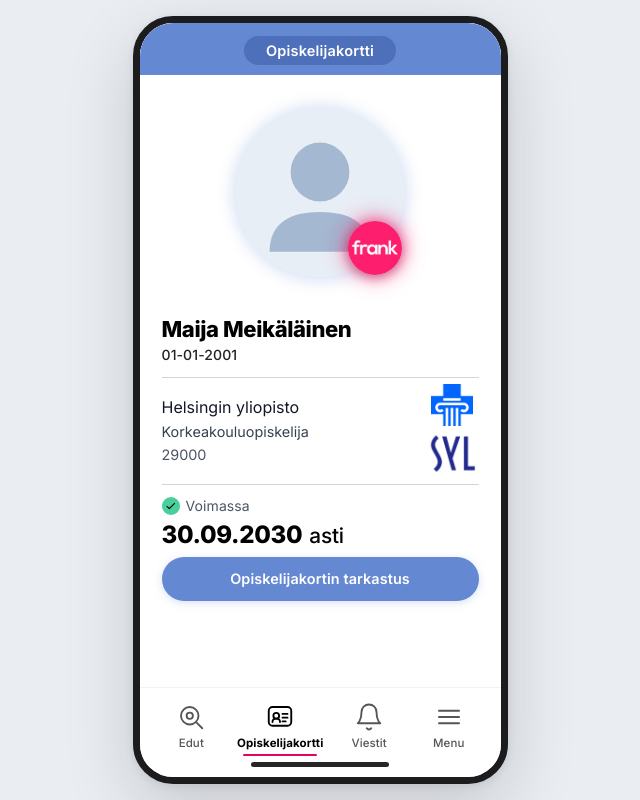
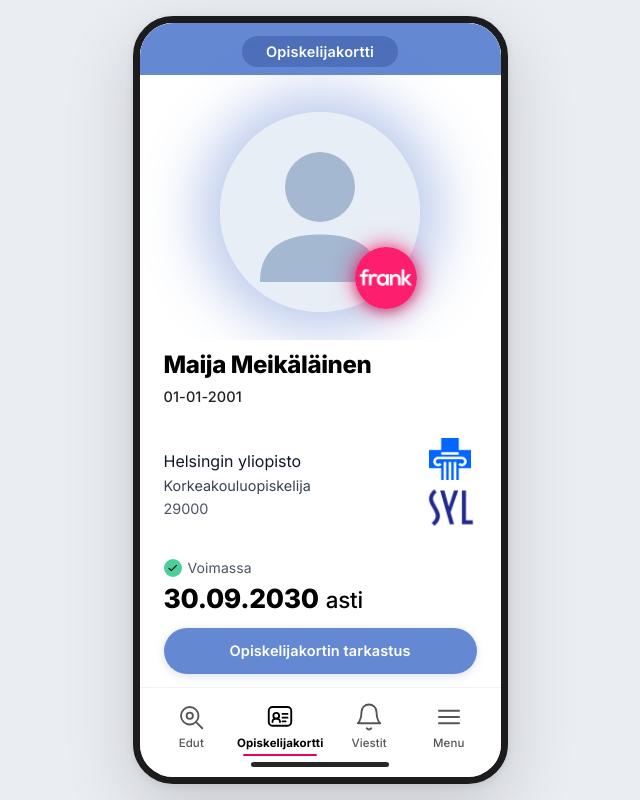
Before and after one commit to vuorelanvenski-lab/frank, a React (Vite) app: page / in a window 1280 px wide. Shown: the whole page, without its empty margins (320-960 px from the left). Built offline with nearby package versions, Linux system fonts and the light colour scheme.

Commit message:
Restore original spacious layout and full blue glow

```diff
--- a/src/App.css
+++ b/src/App.css
@@ -37,9 +37,9 @@
    Top Section: Header + Profile Avatar
    ======================================== */
 .card-top-section {
-  height: 38%;
-  min-height: 38%;
-  max-height: 38%;
+  height: 42%;
+  min-height: 42%;
+  max-height: 42%;
   display: flex;
   flex-direction: column;
   flex-shrink: 0;
@@ -67,21 +67,21 @@
   color: #ffffff;
   font-size: 14.5px;
   font-weight: 600;
-  padding: 6px 22px;
+  padding: 7px 24px;
   border-radius: 20px;
   letter-spacing: 0.2px;
   user-select: none;
-  margin-top: 2px;
+  margin-top: 4px;
 }
 
-/* Avatar Section pushed down cleanly */
+/* Avatar Section with generous space */
 .avatar-section {
   flex: 1;
   display: flex;
   justify-content: center;
   align-items: center;
   position: relative;
-  padding-top: 2px;
+  padding-top: 10px;
 }
 
 .avatar-glow-wrapper {
@@ -91,13 +91,13 @@
   justify-content: center;
 }
 
-/* Profile Picture: More compact with smaller, subtle blue glow */
+/* Profile Picture: Original size with full blue glow */
 .avatar-circle {
   position: relative;
-  width: clamp(165px, 21vh, 192px);
-  height: clamp(165px, 21vh, 192px);
+  width: clamp(188px, 25vh, 218px);
+  height: clamp(188px, 25vh, 218px);
   border-radius: 50%;
-  box-shadow: 0 0 16px 3px rgba(101, 136, 211, 0.28);
+  box-shadow: 0 0 56px 20px rgba(101, 136, 211, 0.45);
   display: flex;
   align-items: center;
   justify-content: center;
@@ -127,13 +127,13 @@
   display: block;
 }
 
-/* Pure diffuse pulsing glow behind Frank badge - matching frank.png (#fd1e6e) */
+/* Pure diffuse pulsing glow behind Frank badge */
 .frank-badge-glow {
   position: absolute;
-  bottom: 2px;
-  right: 2px;
-  width: clamp(52px, 6.8vh, 60px);
-  height: clamp(52px, 6.8vh, 60px);
+  bottom: 3px;
+  right: 3px;
+  width: clamp(58px, 7.8vh, 68px);
+  height: clamp(58px, 7.8vh, 68px);
   border-radius: 50%;
   pointer-events: none;
   z-index: 1;
@@ -156,10 +156,10 @@
 /* Frank circular badge - transparent background so colors match perfectly */
 .frank-badge {
   position: absolute;
-  bottom: 2px;
-  right: 2px;
-  width: clamp(52px, 6.8vh, 60px);
-  height: clamp(52px, 6.8vh, 60px);
+  bottom: 3px;
+  right: 3px;
+  width: clamp(58px, 7.8vh, 68px);
+  height: clamp(58px, 7.8vh, 68px);
   border-radius: 50%;
   background: transparent;
   overflow: hidden;
@@ -190,7 +190,7 @@
   flex: 1;
   min-height: 0; /* Critical so flex child shrinks properly */
   background: #ffffff;
-  padding: 2px 22px 8px 22px;
+  padding: 4px 24px 14px 24px;
   display: flex;
   flex-direction: column;
   overflow: hidden; /* Strictly non-scrollable */
@@ -200,25 +200,25 @@
 
 /* Student Identity (Name & DOB) */
 .student-identity {
-  margin-top: 4px;
+  margin-top: 6px;
   text-align: left;
 }
 
 .student-name {
-  font-size: clamp(22px, 2.7vh, 25px);
+  font-size: clamp(23px, 3vh, 26.5px);
   font-weight: 800;
   color: #000000;
   letter-spacing: -0.4px;
   margin: 0;
-  line-height: 1.2;
+  line-height: 1.25;
 }
 
-/* Tighter spacing under birthdate */
+/* Spacing between birthdate and name */
 .student-birthdate {
-  font-size: 14px;
+  font-size: 14.5px;
   font-weight: 500;
   color: #222222;
-  margin: 4px 0 8px 0;
+  margin: 8px 0 12px 0;
   letter-spacing: 0.1px;
 }
 
@@ -226,16 +226,16 @@
 .card-divider {
   height: 1px;
   background: #d1d5db;
-  margin: 6px 0;
+  margin: 10px 0;
   width: 100%;
 }
 
-/* Institution & SYL Row */
+/* Institution & SYL Row - Bigger Typography */
 .institution-row {
   display: flex;
   justify-content: space-between;
   align-items: center;
-  padding: 0;
+  padding: 1px 0;
 }
 
 .institution-info {
@@ -328,38 +328,38 @@
   letter-spacing: 0.1px;
 }
 
-/* Small gap between validity date and button */
+/* Gap between validity date and button */
 .validity-date-row {
   margin-top: 2px;
-  margin-bottom: 4px;
+  margin-bottom: 8px;
   display: flex;
   align-items: baseline;
   gap: 7px;
 }
 
 .validity-date-number {
-  font-size: clamp(23px, 3vh, 26px);
+  font-size: clamp(24px, 3.3vh, 27.5px);
   font-weight: 800;
   color: #000000;
   letter-spacing: -0.3px;
 }
 
 .validity-date-suffix {
-  font-size: clamp(20px, 2.6vh, 23px);
+  font-size: clamp(21px, 2.8vh, 24px);
   font-weight: 500;
   color: #000000;
   letter-spacing: -0.2px;
 }
 
-/* Action button: tighter space */
+/* Action button: original spacious margins */
 .inspection-button {
   background-color: #6588d3;
   color: #ffffff;
   border: none;
   border-radius: 25px;
-  height: clamp(44px, 5.4vh, 48px);
+  height: clamp(46px, 5.8vh, 50px);
   width: 100%;
-  font-size: clamp(14px, 1.8vh, 15px);
+  font-size: clamp(14.5px, 1.8vh, 15.5px);
   font-weight: 600;
   letter-spacing: 0.1px;
   cursor: pointer;
@@ -369,8 +369,8 @@
   display: flex;
   align-items: center;
   justify-content: center;
-  margin-top: 4px;
-  margin-bottom: 10px;
+  margin-top: 6px;
+  margin-bottom: 18px;
   flex-shrink: 0;
 }
 
```
